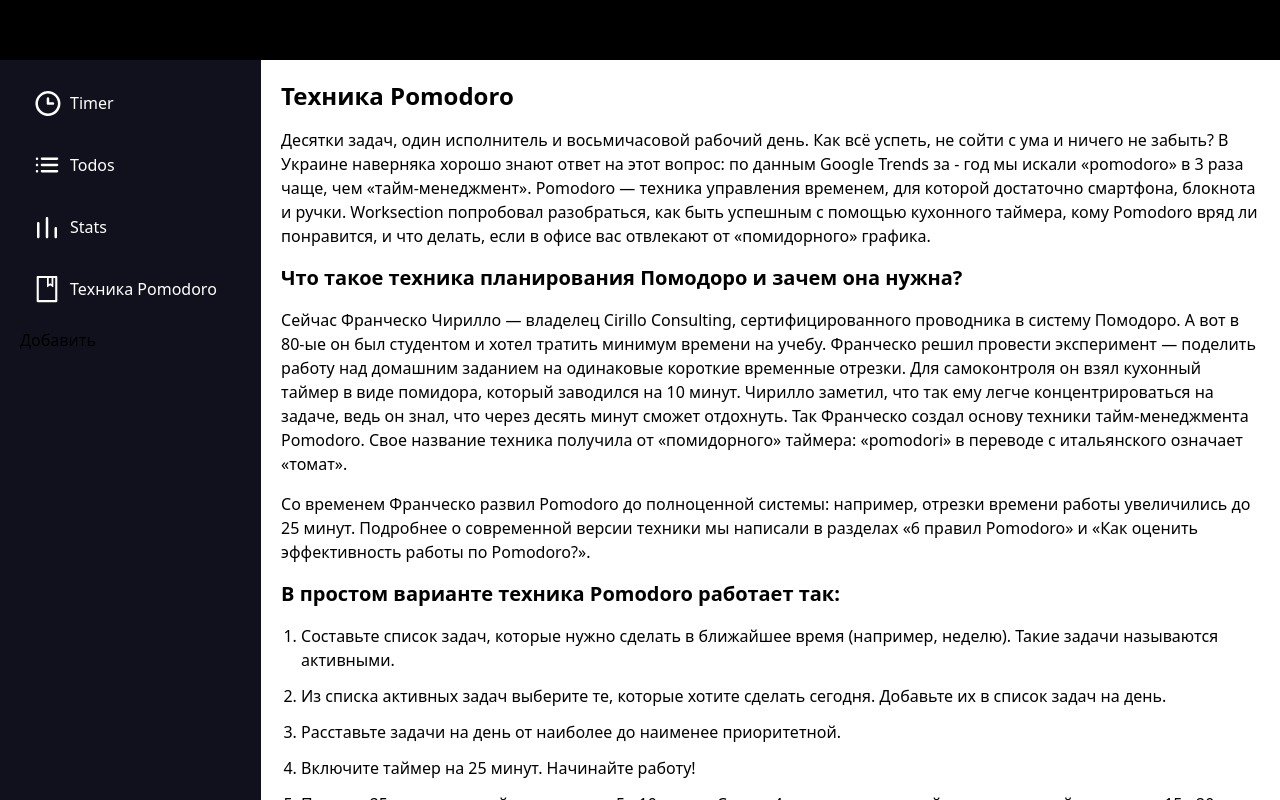
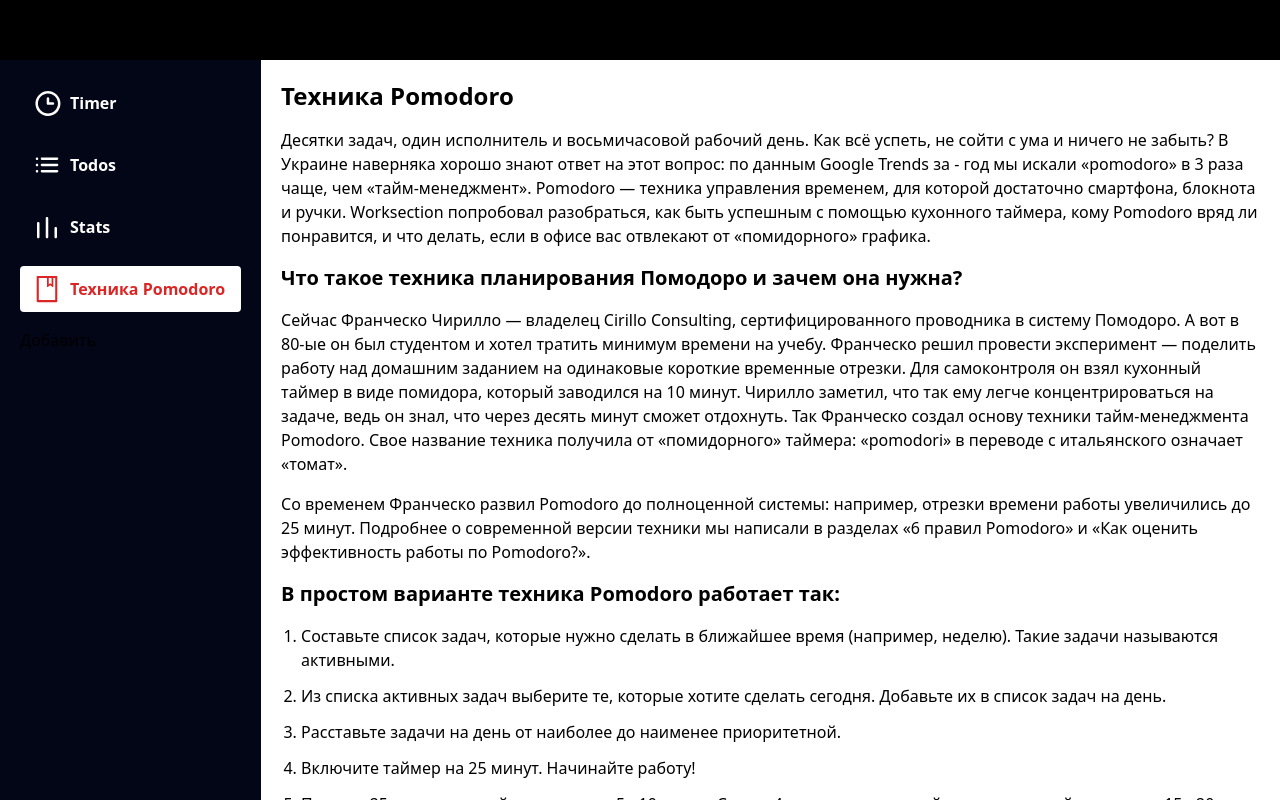
Before and after one commit to pqvel/best-pomodoro-app-with-dashboard, a React (Vite) app: page /info in a window 1280 px wide. Built offline with nearby package versions, Linux system fonts and the light colour scheme.

Commit message:
правки

```diff
--- a/src/components/dashboard/AddTodo.tsx
+++ b/src/components/dashboard/AddTodo.tsx
@@ -5,6 +5,7 @@
 import { createTodo } from "../../core/redux/slices/dashboardSlice";
 import { setScrollHeight } from "../../core/utils/setScrollHeight";
 import Svg from "../ui/Svg";
+import Hashtags from "../todoSettings/Hashtags";
 
 // тултип это подсказка, нужно поменять названия
 type AddTodoProps = {
@@ -12,6 +13,9 @@
   sectionId: string;
 };
 
+// const enum SettingsComponents {
+//   tag =
+// }
 const AddTodo: FC<AddTodoProps> = ({ dashboardId, sectionId }) => {
   const dispatch = useAppDispatch();
 
@@ -54,9 +58,11 @@
         onChange={setScrollHeight}
       />
       <div className="flex">
-        <button className=" flex items-center justify-center rounded border border-gray-300 bg-slate-50 hover:bg-slate-100 transition outline-none text-gray-500 w-6 h-6 m-0 p-0">
+        <button className="flex items-center justify-center rounded border border-gray-300 bg-slate-50 hover:bg-slate-100 transition outline-none text-black w-6 h-6 m-0 p-0 mr-2">
           <Svg width={16} height={16} iconId="icon-star" />
         </button>
+
+        <Hashtags setHashtags={() => {}} hashtags={[]} isActive={true} />
       </div>
     </form>
   );
--- a/src/components/layouts/Aside/Aside.tsx
+++ b/src/components/layouts/Aside.tsx
@@ -1,9 +1,7 @@
 import { FC, useEffect } from "react";
 import { NavLink } from "react-router-dom";
-
-import "./aside.scss";
-import { useResizeElement } from "../../../core/hooks/useResizeElement";
-import Svg from "../../ui/Svg";
+import { useResizeElement } from "../../core/hooks/useResizeElement";
+import Svg from "../ui/Svg";
 /**
  * @todo
  * - разделить на страницы только main
@@ -53,9 +51,9 @@
   return (
     <aside
       ref={resizeElement}
-      className="aside relative p-5 flex flex-col h-full max-w-[320px] min-w-[94px]"
+      className=" bg-slate-950 w-80 relative p-5 flex flex-col h-full max-w-[320px] min-w-[94px]"
     >
-      <nav className="aside__nav flex flex-col gap-4">
+      <nav className="flex flex-col gap-4">
         <ul className="flex flex-col gap-4">
           {navItems.map(({ href, iconPath, title }) => (
             <li key={title}>
@@ -87,8 +85,8 @@
   <NavLink
     className={({ isActive }) =>
       isActive
-        ? "aside__nav-link flex items-center gap-2 rounded-lgaside__nav-link--active"
-        : "aside__nav-link flex items-center gap-2 rounded"
+        ? "flex py-2 px-3 items-center gap-2 rounded transition font-semibold text-red-600 bg-white "
+        : "flex py-2 px-3 items-center gap-2 rounded transition font-semibold hover:bg-slate-200 hover:text-black text-white"
     }
     to={href}
   >
--- a/src/components/layouts/Aside/aside.scss
+++ /dev/null
@@ -1,23 +0,0 @@
-.aside {
-  background-color: var(--aside-bg);
-  width: 320px;
-
-  &__nav-link {
-    color: var(--aside-color);
-    padding: 8px 12px;
-    transition: 0.2s;
-
-    &:hover {
-      background-color: var(--aside-bg-hover);
-    }
-
-    &--active {
-      color: var(--aside-bg);
-      background-color: var(--aside-color);
-
-      &:hover {
-        background-color: var(--aside-color);
-      }
-    }
-  }
-}
--- /dev/null
+++ b/src/components/layouts/Header.tsx
@@ -0,0 +1,7 @@
+import { FC } from "react";
+
+const Header: FC = () => {
+  return <header className="bg-black min-h-[60px]">dfwfwf</header>;
+};
+
+export default Header;
--- a/src/components/layouts/Header/Header.tsx
+++ /dev/null
@@ -1,11 +0,0 @@
-import { FC } from "react";
-
-const Header: FC = () => {
-  return (
-    <>
-      <header className="bg-black min-h-[60px]">dfwfwf</header>
-    </>
-  );
-};
-
-export default Header;
--- a/src/components/templates/MainTemplate.tsx
+++ b/src/components/templates/MainTemplate.tsx
@@ -1,6 +1,6 @@
 import { FC } from "react";
-import Aside from "../layouts/Aside/Aside";
-import Header from "../layouts/Header/Header";
+import Aside from "../layouts/Aside";
+import Header from "../layouts/Header";
 
 type Props = {
   children: string | JSX.Element | JSX.Element[];
--- a/src/components/todoSettings/Hashtags.tsx
+++ b/src/components/todoSettings/Hashtags.tsx
@@ -3,11 +3,12 @@
 type HashtagsProps = {
   hashtags: string[];
   setHashtags: (hashtags: string[]) => void;
+  isActive: boolean;
 };
 
-const Hashtags: FC<HashtagsProps> = ({ hashtags, setHashtags }) => {
+const Hashtags: FC<HashtagsProps> = ({ hashtags, isActive, setHashtags }) => {
   const inputRef = useRef<HTMLInputElement>(null);
-
+  console.log(isActive);
   const addHashtagHandler = (e: ChangeEvent<HTMLInputElement>) => {
     if (e.target.value) {
       setHashtags([...hashtags, e.target.value]);
@@ -19,7 +20,12 @@
   };
 
   return (
-    <div>
+    <div className=" relative">
+      <button className="flex items-center justify-center rounded border border-gray-300 bg-slate-50 hover:bg-slate-100 transition outline-none text-black w-6 h-6 m-0 p-0">
+        <Svg width={16} height={16} iconId="icon-tag" />
+      </button>
+      {isActive && (
+        <div className=" absolute top-full left-1/2 -translate-x-1/2">
           <ul>
             {hashtags.map((hashtag) => (
               <li className=" flex bg-slate-950 rounded-2xl">
@@ -42,6 +48,8 @@
             </button>
           </div>
         </div>
+      )}
+    </div>
   );
 };
 
```
Also changed, not shown: src/assets/img/icons.svg. Lines whose indentation alone changed are shown as unchanged.
